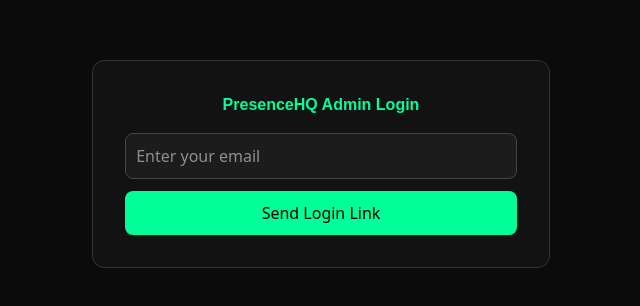
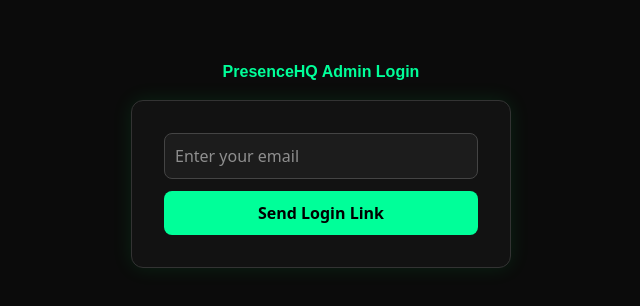
Before and after one commit to presencehq-works/presencehq-app-wp, a Next.js app: page /admin/login in a window 1280 px wide. Shown: the part 236-542 px from the top of the page, without its empty margins (319-959 px from the left). Built offline with nearby package versions, Linux system fonts and the light colour scheme; no server answers.

Commit message:
Fix redirect after AuthContext load

```diff
--- a/app/admin/login/page.js
+++ b/app/admin/login/page.js
@@ -6,27 +6,34 @@
 import { auth } from '@/lib/firebaseClient';
 
 export default function LoginPage() {
+  const router = useRouter();
   const { user, loading } = useAuth();
-  const router = useRouter();
   const [email, setEmail] = useState('');
   const [status, setStatus] = useState('');
   const [sending, setSending] = useState(false);
 
-  // Redirect already signed-in users
+  // ✅ Redirect *after* AuthContext finishes loading
   useEffect(() => {
-    if (!loading && user) router.replace('/admin/client-submissions');
-  }, [user, loading, router]);
+    if (!loading && user) {
+      console.log('✅ AuthContext: user detected, redirecting to submissions...');
+      router.replace('/admin/client-submissions');
+    }
+  }, [loading, user, router]);
 
-  // Handle magic link
+  // ✅ Handle sign-in link from email
   useEffect(() => {
     if (isSignInWithEmailLink(auth, window.location.href)) {
       const storedEmail = window.localStorage.getItem('emailForSignIn');
-      if (!storedEmail) return setStatus('❌ Missing stored email.');
+      if (!storedEmail) {
+        setStatus('❌ Missing stored email — please enter it again.');
+        return;
+      }
+      setStatus('⏳ Verifying sign-in link...');
       signInWithEmailLink(auth, storedEmail, window.location.href)
         .then(() => {
           window.localStorage.removeItem('emailForSignIn');
-          setStatus('✅ Signed in!');
-          setTimeout(() => router.replace('/admin/client-submissions'), 800);
+          setStatus('✅ Signed in — redirecting...');
+          router.replace('/admin/client-submissions');
         })
         .catch((err) => setStatus(`❌ ${err.message}`));
     }
@@ -38,10 +45,11 @@
     setSending(true);
     setStatus('⏳ Sending login link...');
     try {
-      await sendSignInLinkToEmail(auth, email, {
+      const actionCodeSettings = {
         url: 'https://presencehq-sandbox.vercel.app/admin/login',
         handleCodeInApp: true,
-      });
+      };
+      await sendSignInLinkToEmail(auth, email, actionCodeSettings);
       window.localStorage.setItem('emailForSignIn', email);
       setStatus(`✅ Login link sent to ${email}`);
     } catch (err) {
@@ -51,17 +59,85 @@
     }
   };
 
-  if (loading) return null;
+  // 👇 Prevent flicker if already logged in
+  if (!loading && user) return null;
 
   return (
-    <div style={{ background: '#0b0b0b', color: '#e3e3e3', minHeight: '100vh', display: 'flex', justifyContent: 'center', alignItems: 'center', fontFamily: 'sans-serif' }}>
-      <form onSubmit={handleSendLink} style={{ background: '#121212', border: '1px solid #333', padding: '2rem', borderRadius: '12px', textAlign: 'center' }}>
-        <h2 style={{ color: '#00ff99', marginBottom: '1rem' }}>PresenceHQ Admin Login</h2>
-        <input type="email" placeholder="Enter your email" value={email} onChange={(e) => setEmail(e.target.value)} required style={{ width: '100%', padding: '10px', marginBottom: '12px', borderRadius: '8px', border: '1px solid #444', background: '#1c1c1c', color: '#fff' }} />
-        <button type="submit" disabled={sending} style={{ width: '100%', padding: '10px', background: sending ? '#444' : '#00ff99', color: '#000', border: 'none', borderRadius: '8px', cursor: sending ? 'not-allowed' : 'pointer' }}>
+    <div
+      style={{
+        minHeight: '100vh',
+        background: '#0b0b0b',
+        color: '#e3e3e3',
+        display: 'flex',
+        justifyContent: 'center',
+        alignItems: 'center',
+        flexDirection: 'column',
+        fontFamily: 'sans-serif',
+      }}
+    >
+      <h2 style={{ color: '#00ff99', marginBottom: '1rem' }}>PresenceHQ Admin Login</h2>
+      <form
+        onSubmit={handleSendLink}
+        style={{
+          background: '#121212',
+          border: '1px solid #333',
+          padding: '2rem',
+          borderRadius: '12px',
+          width: '100%',
+          maxWidth: '380px',
+          textAlign: 'center',
+          boxShadow: '0 0 20px rgba(0,255,100,0.1)',
+        }}
+      >
+        <input
+          type="email"
+          placeholder="Enter your email"
+          value={email}
+          onChange={(e) => setEmail(e.target.value)}
+          required
+          style={{
+            width: '100%',
+            padding: '10px',
+            marginBottom: '12px',
+            borderRadius: '8px',
+            border: '1px solid #444',
+            background: '#1c1c1c',
+            color: '#fff',
+          }}
+        />
+
+        <button
+          type="submit"
+          disabled={sending}
+          style={{
+            width: '100%',
+            padding: '10px',
+            background: sending ? '#444' : '#00ff99',
+            color: '#000',
+            fontWeight: 600,
+            border: 'none',
+            borderRadius: '8px',
+            cursor: sending ? 'not-allowed' : 'pointer',
+            transition: 'background 0.3s ease',
+          }}
+        >
           {sending ? '⏳ Sending...' : 'Send Login Link'}
         </button>
-        {status && <p style={{ marginTop: '1rem', color: status.startsWith('✅') ? '#00ff99' : status.startsWith('⏳') ? '#ffcc00' : '#ff4444' }}>{status}</p>}
+
+        {status && (
+          <p
+            style={{
+              marginTop: '1rem',
+              color: status.startsWith('✅')
+                ? '#00ff99'
+                : status.startsWith('⏳')
+                ? '#ffcc00'
+                : '#ff4444',
+            }}
+          >
+            {status}
+          </p>
+        )}
       </form>
     </div>
   );
```
